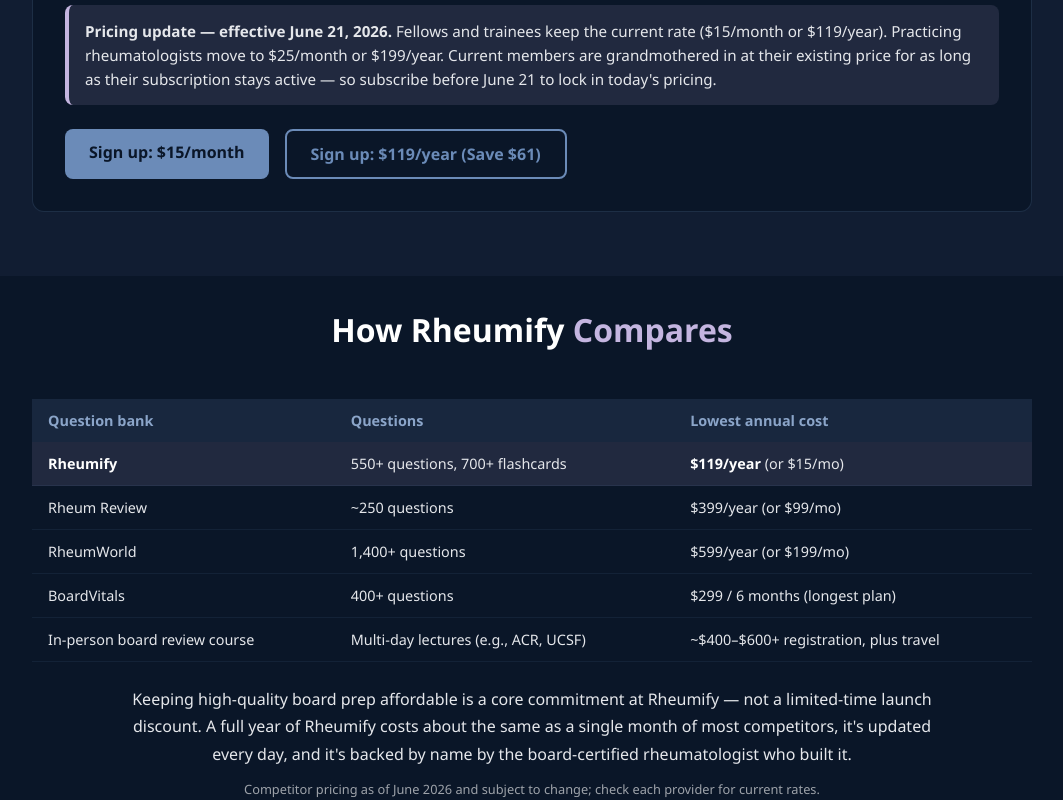
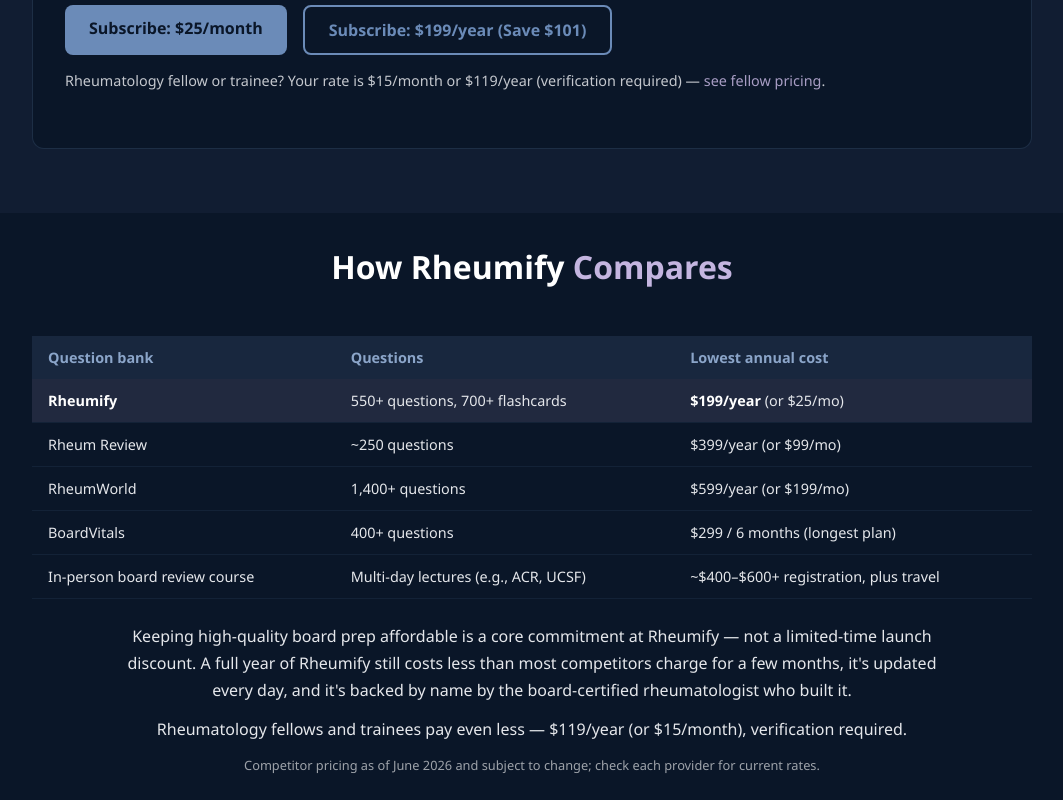
Before and after one commit to rheumify/rheumify-website, a Next.js app: page / in a window 1280 px wide. Shown: the part 2600-3400 px from the top of the page, without its empty margins (108-1171 px from the left). Built offline with nearby package versions, Linux system fonts and the light colour scheme.

Commit message:
Pricing: remove increase banner; route Question Bank CTAs to app /pricing at new public price ($25/$199) with fellow-rate note; update comparison table to $199/yr + fellow line

```diff
--- a/app/page.js
+++ b/app/page.js
@@ -163,17 +163,17 @@ export default function Home() {
               on PubMed — so you can verify the answer and read further. Over 550 board-style questions and 700+ flashcards cover all of
               rheumatology, reviewed and updated daily.
             </p>
-            <p style={{ marginTop: '1rem', padding: '0.85rem 1rem', borderRadius: '8px', background: 'rgba(196, 181, 224, 0.12)', borderLeft: '4px solid var(--purple-light)', fontSize: '0.95rem', lineHeight: '1.6' }}>
-              <strong>Pricing update — effective June 21, 2026.</strong> Fellows and trainees keep the current rate ($15/month or $119/year). Practicing rheumatologists move to $25/month or $199/year. Current members are grandmothered in at their existing price for as long as their subscription stays active — so subscribe before June 21 to lock in today's pricing.
-            </p>
             <div className="product-buttons">
-              <a href="https://buy.stripe.com/dRmeVc49F0ct9xVcMJc3m03" className="btn btn-primary" target="_blank" rel="noopener noreferrer">
-                Sign up: $15/month
+              <a href="https://app.rheumify.org/pricing" className="btn btn-primary">
+                Subscribe: $25/month
               </a>
-              <a href="https://buy.stripe.com/14A14mdKf2kB5hFbIFc3m04" className="btn btn-secondary" target="_blank" rel="noopener noreferrer">
-                Sign up: $119/year (Save $61)
+              <a href="https://app.rheumify.org/pricing" className="btn btn-secondary">
+                Subscribe: $199/year (Save $101)
               </a>
             </div>
+            <p style={{ marginTop: '0.85rem', fontSize: '0.9rem', opacity: 0.85 }}>
+              Rheumatology fellow or trainee? Your rate is $15/month or $119/year (verification required) — <a href="https://app.rheumify.org/pricing" style={{ color: 'var(--purple-light)' }}>see fellow pricing</a>.
+            </p>
           </div>
         </div>
       </section>
@@ -195,7 +195,7 @@ export default function Home() {
                 <tr style={{ background: 'rgba(196, 181, 224, 0.12)' }}>
                   <td><strong>Rheumify</strong></td>
                   <td>550+ questions, 700+ flashcards</td>
-                  <td><strong>$119/year</strong> (or $15/mo)</td>
+                  <td><strong>$199/year</strong> (or $25/mo)</td>
                 </tr>
                 <tr>
                   <td>Rheum Review</td>
@@ -221,7 +221,10 @@ export default function Home() {
             </table>
           </div>
           <p style={{ maxWidth: '820px', margin: '1.5rem auto 0', lineHeight: '1.7', textAlign: 'center', color: 'var(--gray-light)' }}>
-            Keeping high-quality board prep affordable is a core commitment at Rheumify — not a limited-time launch discount. A full year of Rheumify costs about the same as a single month of most competitors, it's updated every day, and it's backed by name by the board-certified rheumatologist who built it.
+            Keeping high-quality board prep affordable is a core commitment at Rheumify — not a limited-time launch discount. A full year of Rheumify still costs less than most competitors charge for a few months, it's updated every day, and it's backed by name by the board-certified rheumatologist who built it.
+          </p>
+          <p style={{ maxWidth: '820px', margin: '0.75rem auto 0', lineHeight: '1.7', textAlign: 'center', color: 'var(--gray-light)' }}>
+            Rheumatology fellows and trainees pay even less — $119/year (or $15/month), verification required.
           </p>
           <p style={{ maxWidth: '820px', margin: '0.75rem auto 0', fontSize: '0.8rem', opacity: 0.6, textAlign: 'center' }}>
             Competitor pricing as of June 2026 and subject to change; check each provider for current rates.
```
